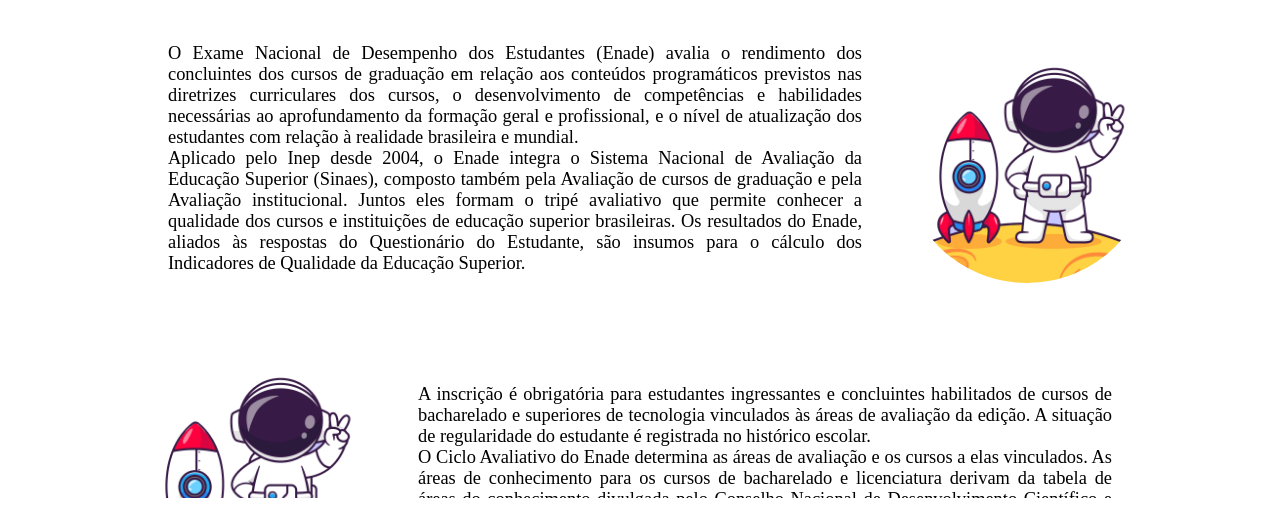
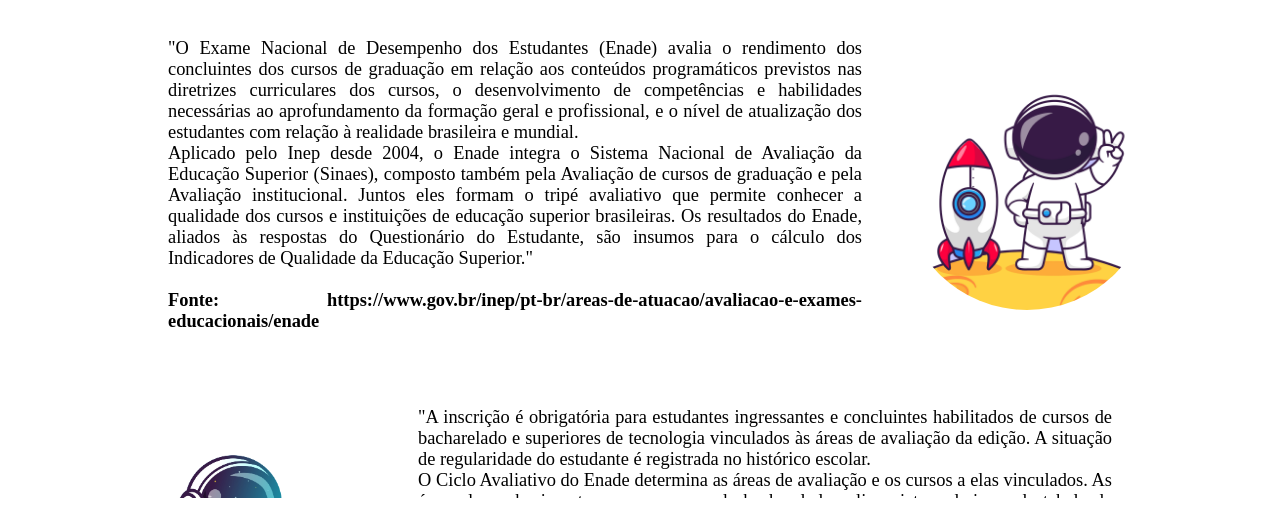
Before and after one commit to EduLkz/EQ05_PMI_QUIZ, a plain HTML site: page sobre.html in a window 1280 px wide. Shown: the part 232-737 px from the top of the page. Drawn offline with Linux system fonts and the light colour scheme; files that its build step writes are made by us from their sources; a web font is replaced by a local one.

Commit message:
Add files via upload

```diff
--- a/sobre.html
+++ b/sobre.html
@@ -5,8 +5,8 @@
     <meta http-equiv="X-UA-Compatible" content="IE=edge">
     <meta name="viewport" content="width=device-width, initial-scale=1.0">
     <title>Sobre</title>
-    <link rel="stylesheet" href="css/comum.css">
-    <link rel="stylesheet" href="css/sobre.css">
+    <link rel="stylesheet" href="comum.css">
+    <link rel="stylesheet" href="sobre.css">
     <link rel="preconnect" href="https://fonts.googleapis.com">
     <link rel="preconnect" href="https://fonts.gstatic.com" crossorigin>
     <link href="https://fonts.googleapis.com/css2?family=Aref+Ruqaa+Ink:wght@700&display=swap" rel="stylesheet">
@@ -40,20 +40,22 @@
         <div class="container">
             <h1>O que é o ENADE?</h1> <br>
             <div class="texto">
-                <p>O Exame Nacional de Desempenho dos Estudantes (Enade) avalia o rendimento dos concluintes dos cursos de graduação em relação aos conteúdos programáticos previstos nas diretrizes curriculares dos cursos, o desenvolvimento de competências e habilidades necessárias ao aprofundamento da formação geral e profissional, e o nível de atualização dos estudantes com relação à realidade brasileira e mundial.
+                <p>"O Exame Nacional de Desempenho dos Estudantes (Enade) avalia o rendimento dos concluintes dos cursos de graduação em relação aos conteúdos programáticos previstos nas diretrizes curriculares dos cursos, o desenvolvimento de competências e habilidades necessárias ao aprofundamento da formação geral e profissional, e o nível de atualização dos estudantes com relação à realidade brasileira e mundial.
                     <br>
-                    Aplicado pelo Inep desde 2004, o Enade integra o Sistema Nacional de Avaliação da Educação Superior (Sinaes), composto também pela Avaliação de cursos de graduação e pela Avaliação institucional. Juntos eles formam o tripé avaliativo que permite conhecer a qualidade dos cursos e instituições de educação superior brasileiras. Os resultados do Enade, aliados às respostas do Questionário do Estudante, são insumos para o cálculo dos Indicadores de Qualidade da Educação Superior.
-                    <br>
+                    Aplicado pelo Inep desde 2004, o Enade integra o Sistema Nacional de Avaliação da Educação Superior (Sinaes), composto também pela Avaliação de cursos de graduação e pela Avaliação institucional. Juntos eles formam o tripé avaliativo que permite conhecer a qualidade dos cursos e instituições de educação superior brasileiras. Os resultados do Enade, aliados às respostas do Questionário do Estudante, são insumos para o cálculo dos Indicadores de Qualidade da Educação Superior."
+                    <br> <br>
+                   <strong>Fonte: https://www.gov.br/inep/pt-br/areas-de-atuacao/avaliacao-e-exames-educacionais/enade</strong>
                 </p>
                 <img src="imagens/astronautas/astro-sobre1.png" alt="">
             </div>
             <div class="texto">
-                <img src="imagens/astronautas/astro-sobre1.png" alt="">
+                <img src="imagens/astronautas/astro-sobre2.png" alt="">
                 <p>
-                    A inscrição é obrigatória para estudantes ingressantes e concluintes habilitados de cursos de bacharelado e superiores de tecnologia vinculados às áreas de avaliação da edição. A situação de regularidade do estudante é registrada no histórico escolar.
+                    "A inscrição é obrigatória para estudantes ingressantes e concluintes habilitados de cursos de bacharelado e superiores de tecnologia vinculados às áreas de avaliação da edição. A situação de regularidade do estudante é registrada no histórico escolar.
                     <br>
-                    O Ciclo Avaliativo do Enade determina as áreas de avaliação e os cursos a elas vinculados. As áreas de conhecimento para os cursos de bacharelado e licenciatura derivam da tabela de áreas do conhecimento divulgada pelo Conselho Nacional de Desenvolvimento Científico e Tecnológico (CNPq). Já os eixos tecnológicos são baseados no Catálogo Nacional de Cursos Superiores de Tecnologia (CNCST), do Ministério da Educação.
-                    <br>
+                    O Ciclo Avaliativo do Enade determina as áreas de avaliação e os cursos a elas vinculados. As áreas de conhecimento para os cursos de bacharelado e licenciatura derivam da tabela de áreas do conhecimento divulgada pelo Conselho Nacional de Desenvolvimento Científico e Tecnológico (CNPq). Já os eixos tecnológicos são baseados no Catálogo Nacional de Cursos Superiores de Tecnologia (CNCST), do Ministério da Educação."
+                    <br> <br>
+                    <strong>Fonte: https://www.gov.br/inep/pt-br/areas-de-atuacao/avaliacao-e-exames-educacionais/enade</strong>
                 </p>
             </div>
             <div class="button">
```
